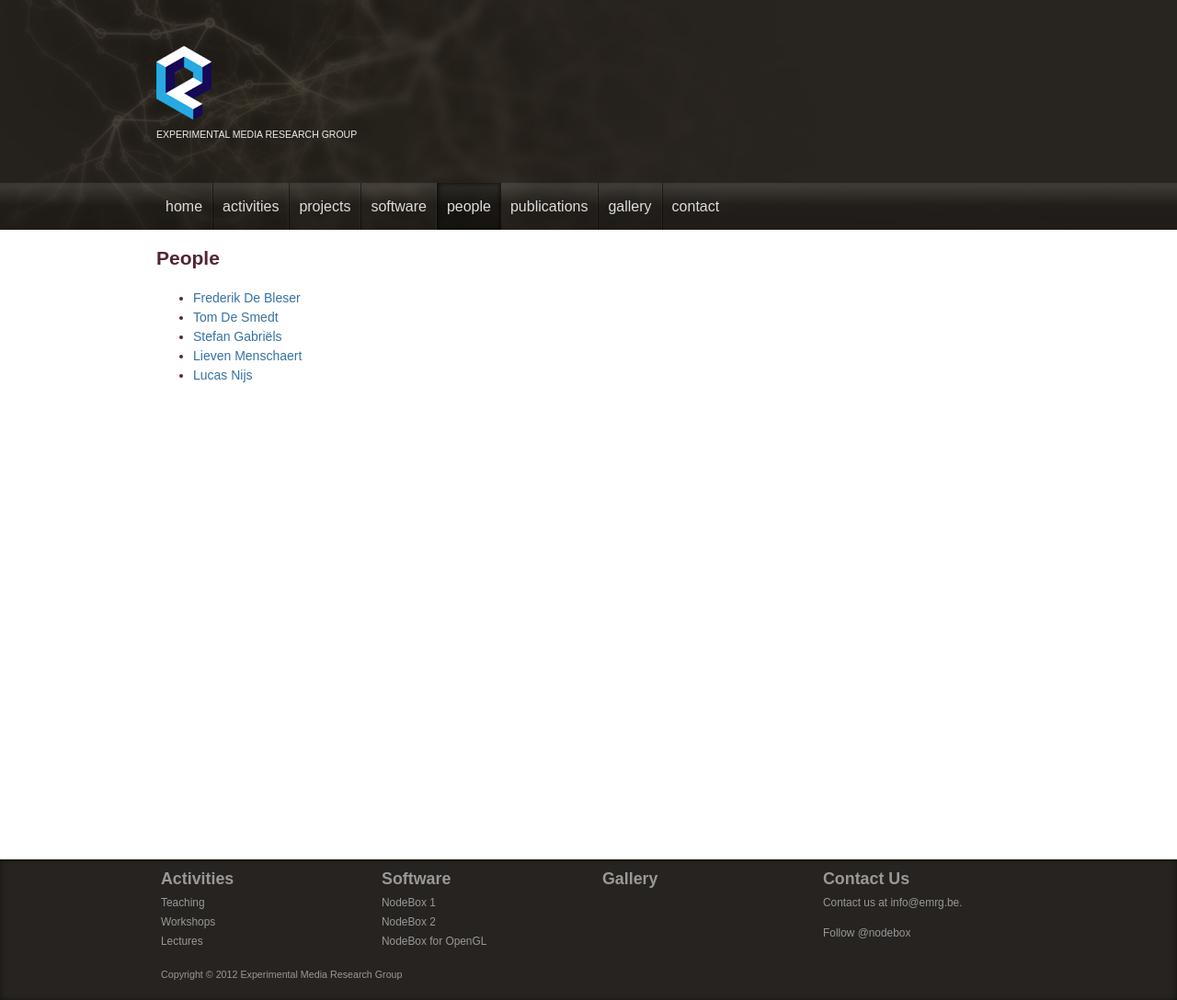
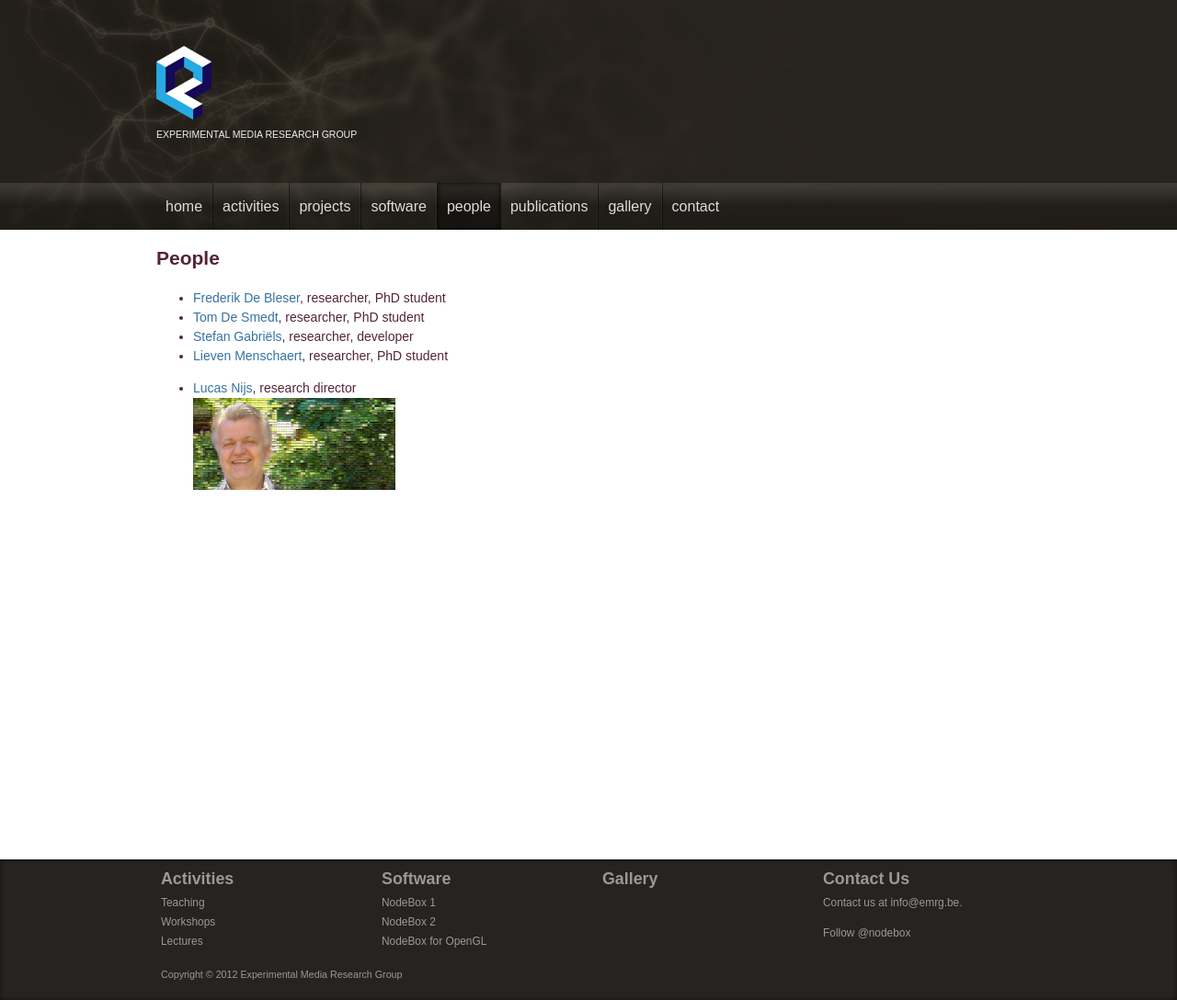
Before and after one commit to nodebox/emrg.be, a Jekyll site: the page built from people/index.md, in a window 1280 px wide. Shown: the whole page at 92% size. Built offline with Jekyll 4.4.1, drawn with Linux system fonts in a browser that asks for light colours; nearby versions of some CDN libraries; comment, search, counter and statistics services are not loaded.

Commit message:
Picture added people
pict size: 100x220

```diff
--- a/people/index.md
+++ b/people/index.md
@@ -3,8 +3,10 @@ layout: default
 section: people
 title: People
 ---
-* [Frederik De Bleser](frederik-de-bleser.html)
-* [Tom De Smedt](tom-de-smedt.html)
-* [Stefan Gabriëls](stefan-gabriels.html)
-* [Lieven Menschaert](lieven-menschaert.html)
-* [Lucas Nijs](lucas-nijs.html)
+* [Frederik De Bleser](frederik-de-bleser.html), researcher, PhD student
+* [Tom De Smedt](tom-de-smedt.html), researcher, PhD student
+* [Stefan Gabriëls](stefan-gabriels.html), researcher, developer
+* [Lieven Menschaert](lieven-menschaert.html), researcher, PhD student <br>
+
+* [Lucas Nijs](lucas-nijs.html), research director<br>
+<a href="lucas-nijs.html"><img src="/media/people/lucasnijs.png" height = "100" width = "220"></a>
```
